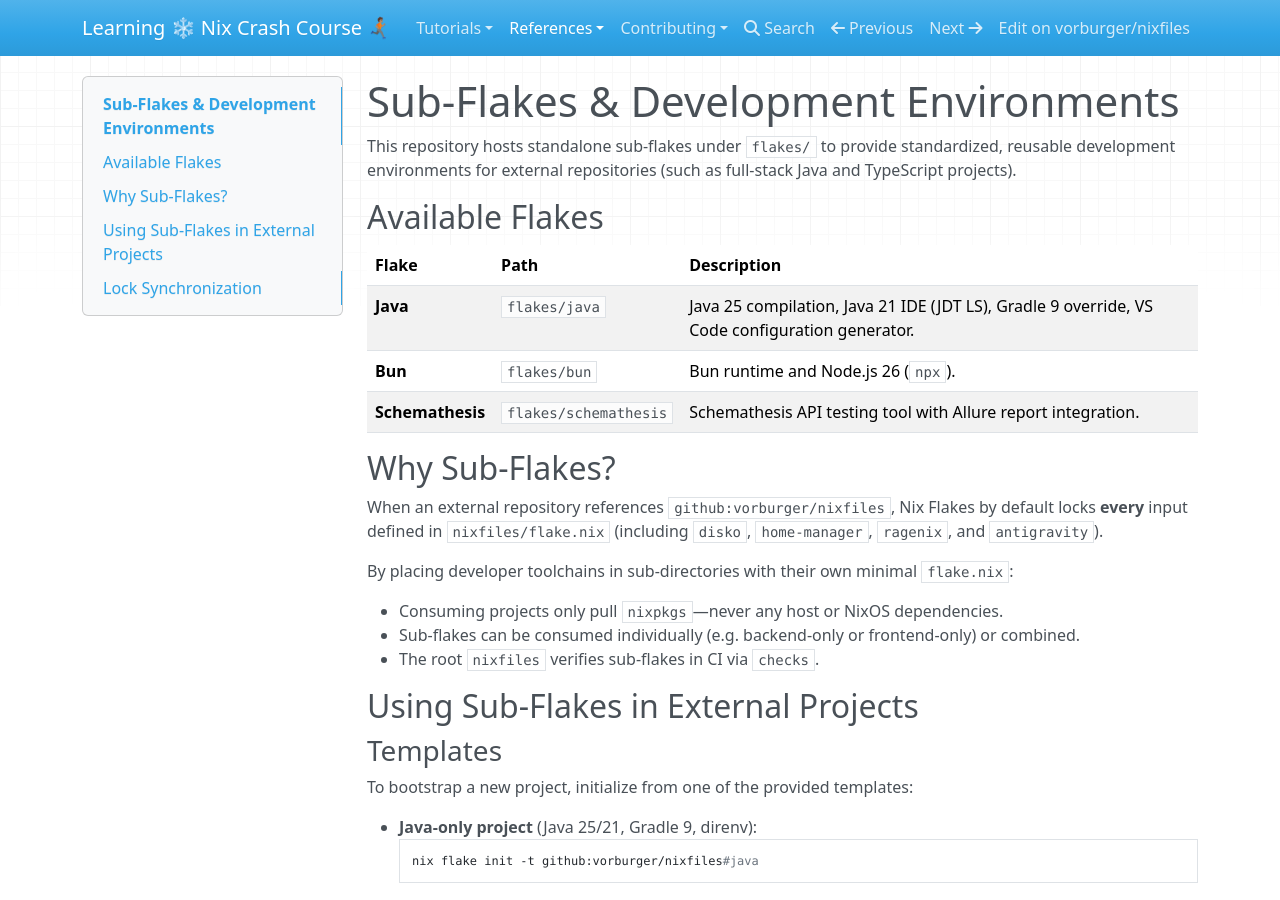
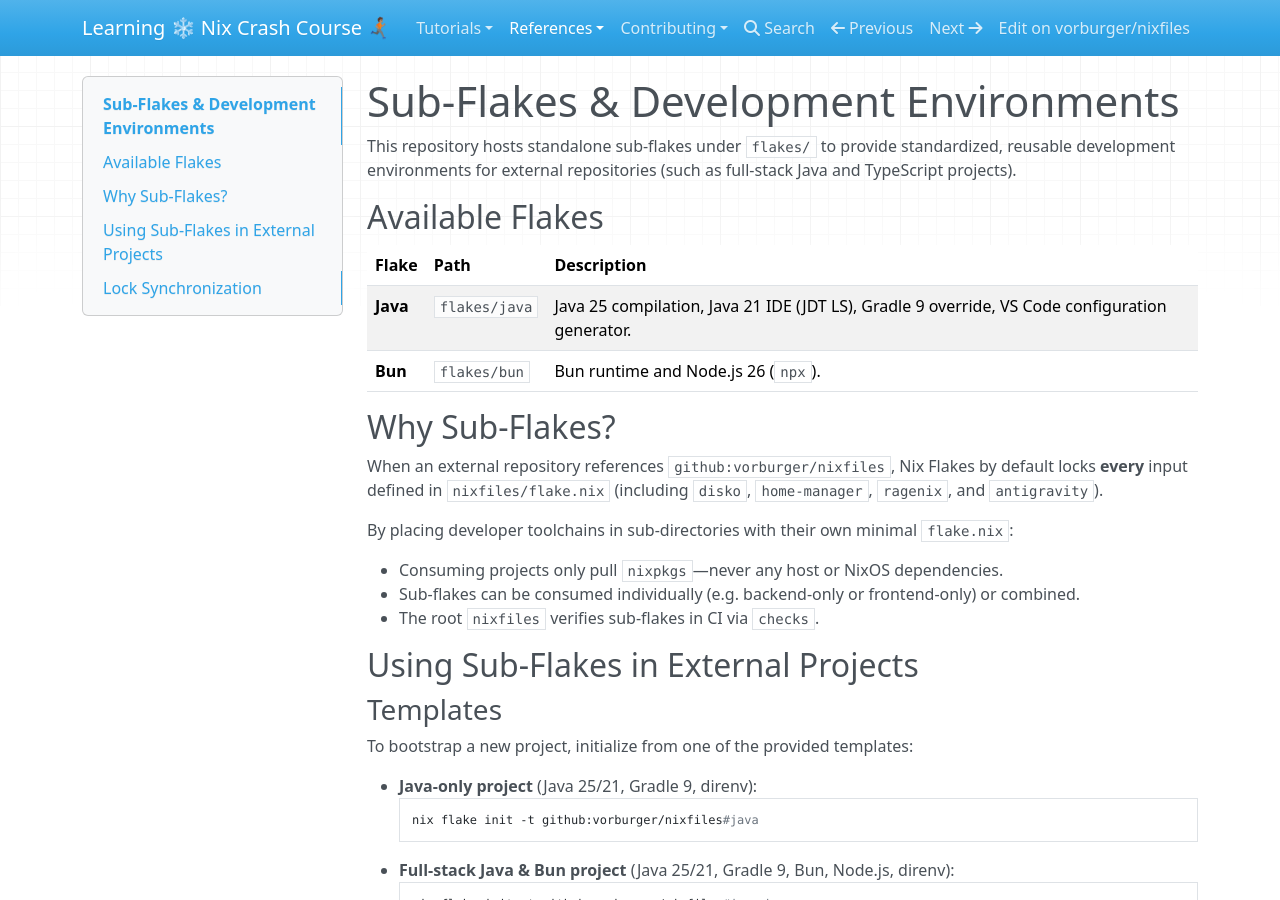
Before and after one commit to vorburger/nixfiles, an MkDocs documentation site: the page built from docs/docs/reference/flakes/index.md, in a window 1280 px wide and 900 px high. Built offline with MkDocs 1.6.1, drawn with Linux system fonts in a browser that asks for light colours; nearby versions of some CDN libraries.

Commit message:
nix: move schemathesis out to https://github.com/enola-dev/schemathesis.nix

```diff
--- a/docs/docs/reference/flakes/index.md
+++ b/docs/docs/reference/flakes/index.md
@@ -4,11 +4,10 @@ This repository hosts standalone sub-flakes under `flakes/` to provide standardi
 
 ## Available Flakes
 
-| Flake            | Path                  | Description                                                                                    |
-| :--------------- | :-------------------- | :--------------------------------------------------------------------------------------------- |
-| **Java**         | `flakes/java`         | Java 25 compilation, Java 21 IDE (JDT LS), Gradle 9 override, VS Code configuration generator. |
-| **Bun**          | `flakes/bun`          | Bun runtime and Node.js 26 (`npx`).                                                            |
-| **Schemathesis** | `flakes/schemathesis` | Schemathesis API testing tool with Allure report integration.                                  |
+| Flake    | Path          | Description                                                                                    |
+| :------- | :------------ | :--------------------------------------------------------------------------------------------- |
+| **Java** | `flakes/java` | Java 25 compilation, Java 21 IDE (JDT LS), Gradle 9 override, VS Code configuration generator. |
+| **Bun**  | `flakes/bun`  | Bun runtime and Node.js 26 (`npx`).                                                            |
 
 ## Why Sub-Flakes?
 
```
Also changed, not shown: ToDo.md (+0 -2 lines), flakes/schemathesis/README.md (deleted), 4 other files.
